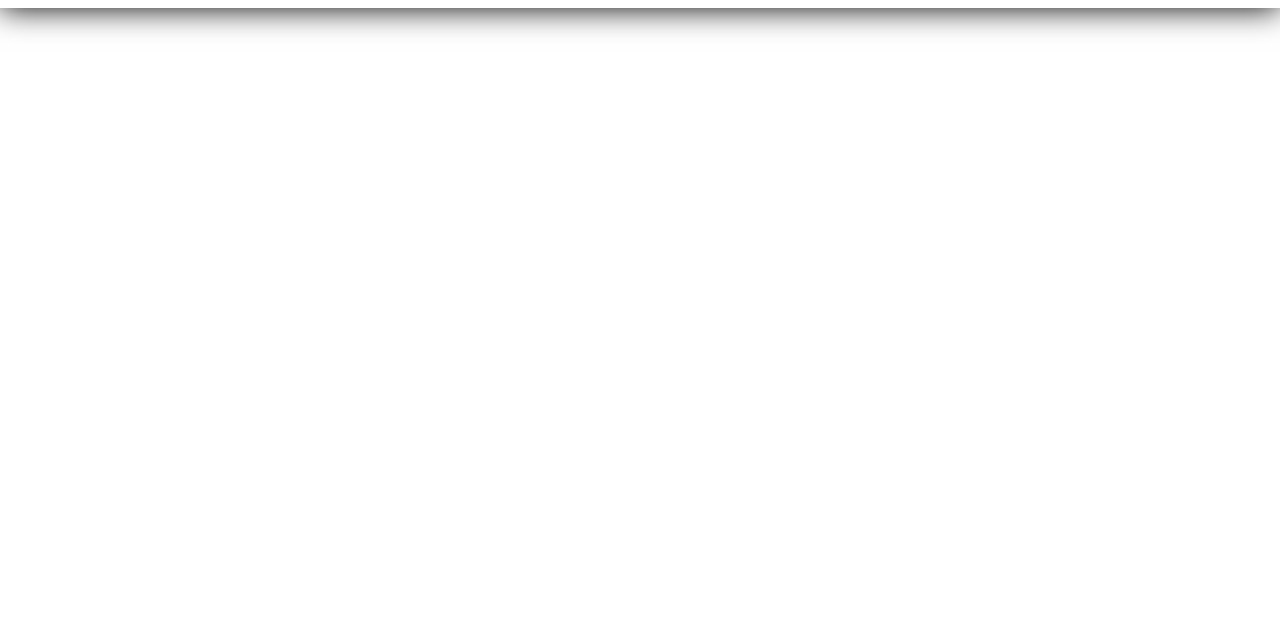
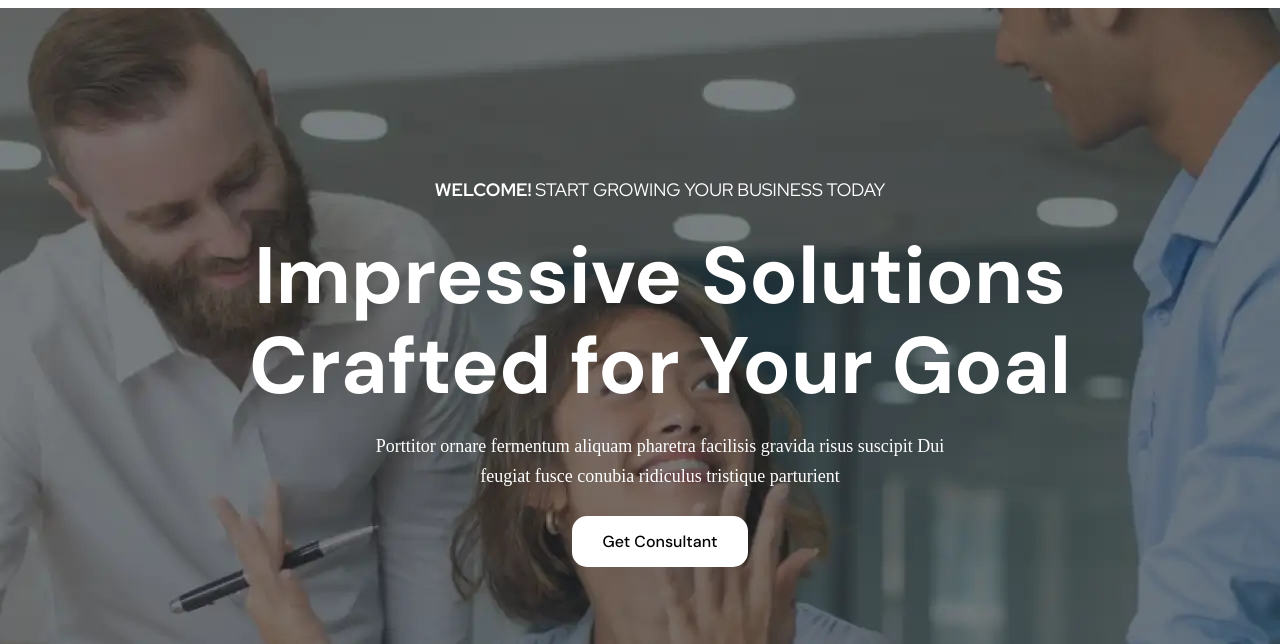
Before and after one commit to abdunnoorfaheem/invenaSolution, a plain HTML site: page index.html in a window 1280 px wide. Shown: the part 150-794 px from the top of the page. Drawn offline with Linux system fonts and the light colour scheme.

Commit message:
banner section added

```diff
--- a/css/style.css
+++ b/css/style.css
@@ -120,3 +120,61 @@ border-bottom: 1px solid white;
 /* nav section style end */
 
 /* header section style end */
+
+/* main section style start */
+/* banner section style start */
+
+.bannerPart{
+
+}
+.banner{
+    background: url("/img/banner.webp");
+    height: 850px;
+    background-position: center;
+    background-repeat: no-repeat;
+    background-size: cover;
+}
+.bannerContent{
+    text-align: center;
+    color: white;
+    padding-top: 130px;
+
+
+}
+.bannerContent h4 {
+    text-transform: uppercase;
+    font-size: 18px;
+    font-weight: 400;
+    font-family: "Red Hat Display", sans-serif;
+    margin-top: 40px;
+}
+.bannerContent h4 span{
+    font-weight: 700;
+}
+.bannerContent h1{
+    font-size: 80px;
+    font-family: "DM Sans", sans-serif;
+    line-height: 90px;
+    margin-top: 30px;
+    font-weight: 700;
+}
+.bannerContent p{
+    font-size: 18px;
+    line-height: 30px;
+    margin-top: 20px;
+}
+.bannerContent div{
+    margin-top: 40px;
+    font-family: "DM Sans", sans-serif;
+
+}
+.bannerContent div a{
+    color: black;
+    background:white;
+    padding: 15px 30px;
+    border-radius: 15px;
+    font-weight: 500;
+
+}
+/* banner section style end */
+/* main section style end */
--- a/index.html
+++ b/index.html
@@ -30,13 +30,16 @@
         <div class="container">
           <div class="headerTopPart">
             <div class="headerTopLeft">
-              <a href="#"
-                class=""><span class="supportEmail"><i class="fa-regular fa-envelope"></i>support@invena.com</span></a
+              <a href="#" class=""
+                ><span class="supportEmail"
+                  ><i class="fa-regular fa-envelope"></i
+                  >support@invena.com</span
+                ></a
               >
 
               <a href="#"
-                ><span class="khara">|</span><i class="fa-regular fa-clock"></i>Working:
-                8.00am - 5.00pm</a
+                ><span class="khara">|</span
+                ><i class="fa-regular fa-clock"></i>Working: 8.00am - 5.00pm</a
               >
             </div>
             <div class="headerTopRight">
@@ -76,22 +79,39 @@
             <div class="navright">
               <a href="#" class="">
                 <i class="fa-solid fa-magnifying-glass search"></i>
-            </a>
+              </a>
               <btn class="btn">
                 <a href="#">Get Quote</a>
-            </btn>
+              </btn>
               <a href="#" class="bar">
-                <i class="fa-solid fa-bars-staggered ">
-                </i></a>
+                <i class="fa-solid fa-bars-staggered"> </i
+              ></a>
             </div>
           </div>
         </div>
       </section>
     </header>
     <!-- header section end -->
-
-    <!-- header section start -->
-    <!-- header section end -->
+    <div class="bannerPart">
+      <div class="banner">
+        <div class="container">
+         <div class="bannerContent">
+          <h4><span>Welcome! </span>  Start Growing Your Business Today</h4>
+          <h1>Impressive Solutions <br> Crafted for Your Goal</h1>
+          <p>
+            Porttitor ornare fermentum aliquam pharetra facilisis gravida risus
+            suscipit Dui <br> feugiat fusce conubia ridiculus tristique parturient
+          </p>
+          <div>
+            <a href="#">Get Consultant</a>
+          </div>
+         </div>
+        </div>
+      </div>
+    </div>
+    <!-- main section start -->
+    <main></main>
+    <!-- main section end -->
 
     <!-- header section start -->
     <!-- header section end -->
```
Also changed, not shown: img/banner.webp (renamed from img/21.webp).
